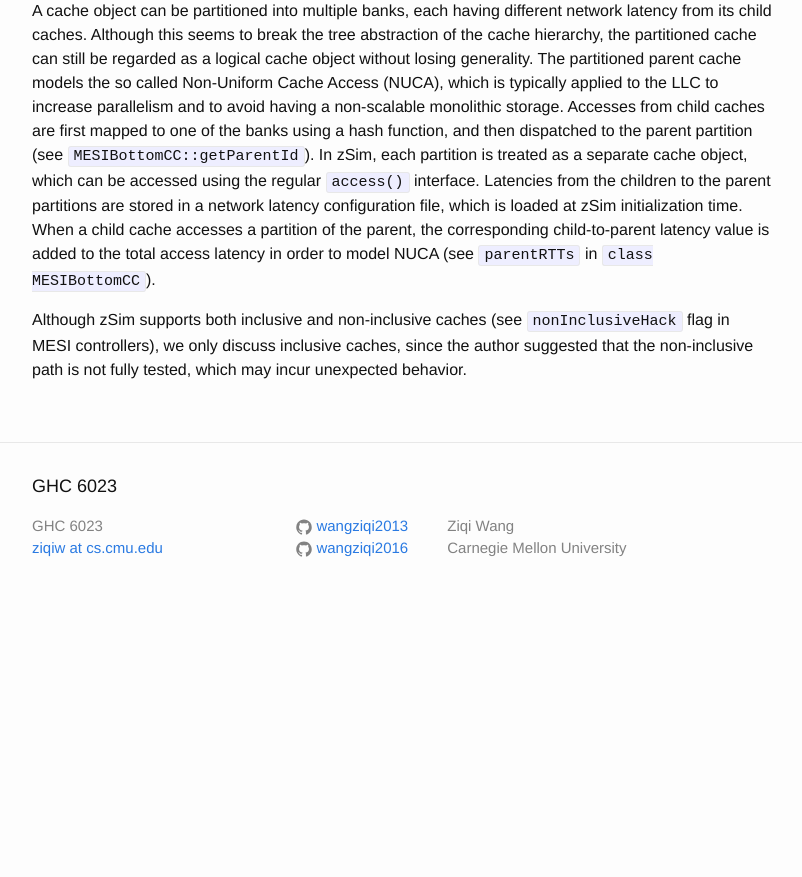
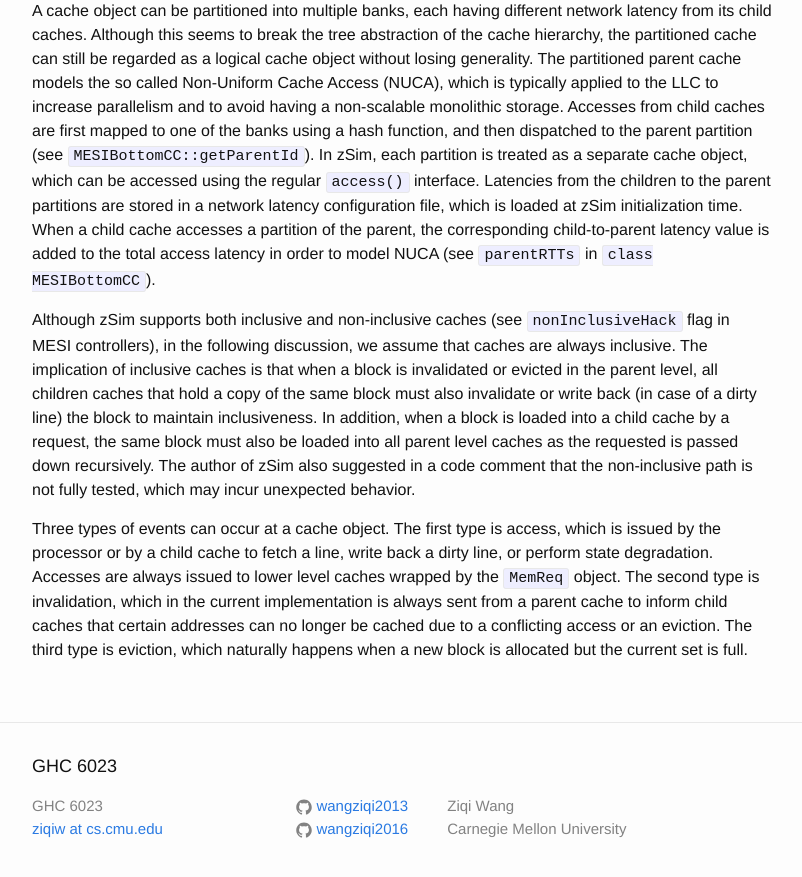
Before and after one commit to wangziqi2013/wangziqi2013.github.io, a Jekyll site: the page built from _posts/2019-12-24-understand-zsim-cc-sim.markdown, in a window 1280 px wide and 900 px high, scrolled down 3290 px. Shown: the top 877 px of the window, without its empty margins (238-1040 px from the left). Built offline with Jekyll 4.4.1, drawn with Linux system fonts in a browser that asks for light colours; before the commit the page ends 3910 px from its top, so only the background shows below that.

Commit message:
Adding more non-inclusive

```diff
--- a/_posts/2019-12-24-understand-zsim-cc-sim.markdown
+++ b/_posts/2019-12-24-understand-zsim-cc-sim.markdown
@@ -131,8 +131,17 @@ latency configuration file, which is loaded at zSim initialization time. When a
 parent, the corresponding child-to-parent latency value is added to the total access latency in order to model NUCA (see
 `parentRTTs` in `class MESIBottomCC`).
 
+Although zSim supports both inclusive and non-inclusive caches (see `nonInclusiveHack` flag in MESI controllers), in
+the following discussion, we assume that caches are always inclusive. The implication of inclusive caches is that
+when a block is invalidated or evicted in the parent level, all children caches that hold a copy of the same block must
+also invalidate or write back (in case of a dirty line) the block to maintain inclusiveness. In addition, when a block
+is loaded into a child cache by a request, the same block must also be loaded into all parent level caches as the
+requested is passed down recursively. The author of zSim also suggested in a code comment that the non-inclusive path is
+not fully tested, which may incur unexpected behavior.
 
-
-Although zSim supports both inclusive and non-inclusive caches (see `nonInclusiveHack` flag in MESI controllers), we only
-discuss inclusive caches, since the author suggested that the non-inclusive path is not fully tested, which may incur unexpected
-behavior.
+Three types of events can occur at a cache object. The first type is access, which is issued by the processor or by a
+child cache to fetch a line, write back a dirty line, or perform state degradation. Accesses are always issued to lower
+level caches wrapped by the `MemReq` object. The second type is invalidation, which in the current implementation
+is always sent from a parent cache to inform child caches that certain addresses can no longer be cached due to a
+conflicting access or an eviction. The third type is eviction, which naturally happens when a new block is allocated
+but the current set is full.
```
